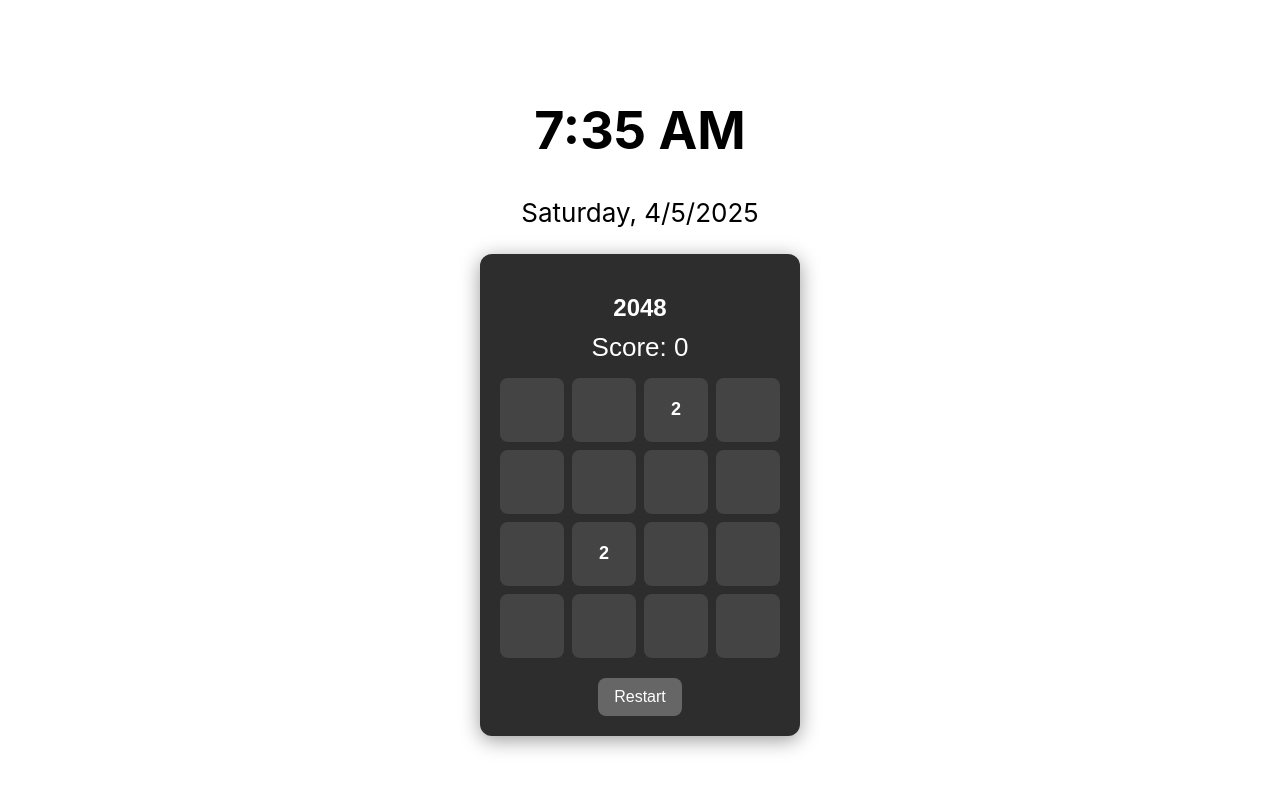
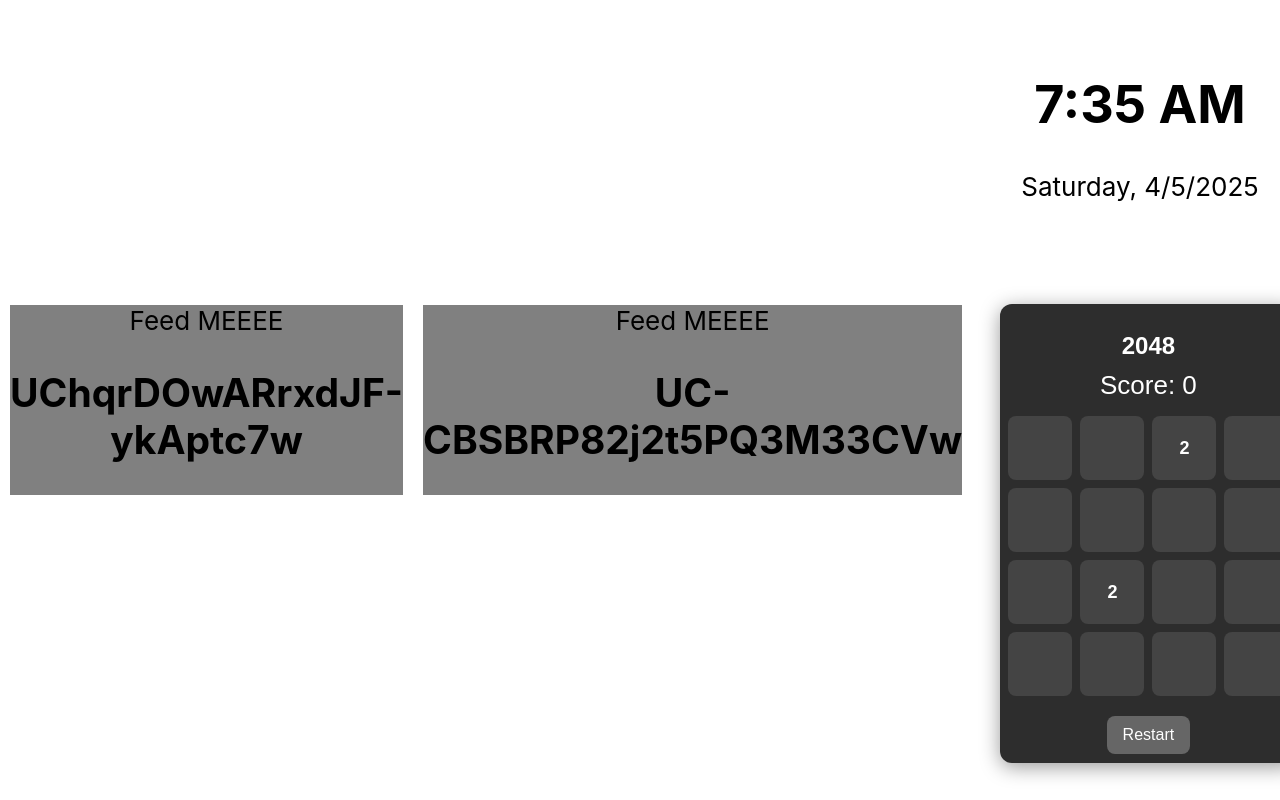
Before and after one commit to jsprof452/web-dashboard, a React (Create React App) app in the folder web-dashboard/: page / in a window 1280 px wide. Built offline with nearby package versions, Linux system fonts and the light colour scheme.

Commit message:
Added Feeds and grid spacing

```diff
--- a/web-dashboard/src/2048minigame.css
+++ b/web-dashboard/src/2048minigame.css
@@ -1,12 +1,13 @@
 .game-container {
     background-color: #2d2d2d;
     color: #ffffff;
-    padding: 20px;
+    padding: 3%;
     max-width: 320px;
     margin: 0 auto;
     border-radius: 12px;
     box-shadow: 0 4px 20px rgba(0, 0, 0, 0.4);
     font-family: Arial, sans-serif;
+    grid-area: 2 / 4 / 3 / 5;
   }
 
   .game-title {
--- a/web-dashboard/src/App.css
+++ b/web-dashboard/src/App.css
@@ -8,15 +8,30 @@
 .App-body {
   /* background-image: url("./assets/mountain.jpg"); */
   display: grid;
-
+  grid-template-columns: 1fr 1fr 2fr 2fr;
+  grid-template-rows: 1fr 2fr;
   background-color: white;
   background-repeat: no-repeat;
   background-position: center;
   min-height: 100vh;
-  display: flex;
-  flex-direction: column;
   align-items: center;
   justify-content: center;
   font-size: calc(10px + 2vmin);
   color: black;
 }
+
+.date-time{
+  grid-area: 1 / 4 / 2 / 5
+}
+
+.feed1 {
+  background: grey;
+  grid-area: 1 / 1 / 3 / 2;
+  margin: 10px;
+}
+
+.feed2 {
+  background: grey;
+  grid-area: 1 / 2 / 3 / 3;
+  margin: 10px;
+}
--- a/web-dashboard/src/App.js
+++ b/web-dashboard/src/App.js
@@ -1,12 +1,16 @@
 import './App.css';
 import React2048 from "./components/2048minigame.js"
 import DateTime from './components/DateTime.js';
+import Feed from './components/Feed.js';
 
 function App() {
+
 
   return (
     <div className="App">
       <div className="App-body">
+        <Feed pos={1} channel="UChqrDOwARrxdJF-ykAptc7w"/>
+        <Feed pos={2} channel="UC-CBSBRP82j2t5PQ3M33CVw"/>
         <DateTime />
         <React2048 />
 
--- /dev/null
+++ b/web-dashboard/src/components/Feed.js
@@ -0,0 +1,25 @@
+import React from "react";
+//const key = process.env.REACT_APP_API_KEY;
+function Feed(props){
+
+
+    //const apiURL = "https://youtube.googleapis.com/youtube/v3/search?part=snippet&channelId=" + props.channel + "&maxResults=10&order=date&type=video&key=" + key;
+    //const apiURL1 = "https://youtube.googleapis.com/youtube/v3/search?part=snippet&channelId=UCatVlK-imF7H9o0RDGOYWAg&maxResults=10&order=date&q=surfing&type=video&key=";
+
+
+
+    return(
+
+        <div className={"feed" + props.pos}>
+
+            Feed MEEEE
+            <h2>{props.channel}</h2>
+
+
+        </div>
+
+    )
+}
+
+
+export default Feed
```
